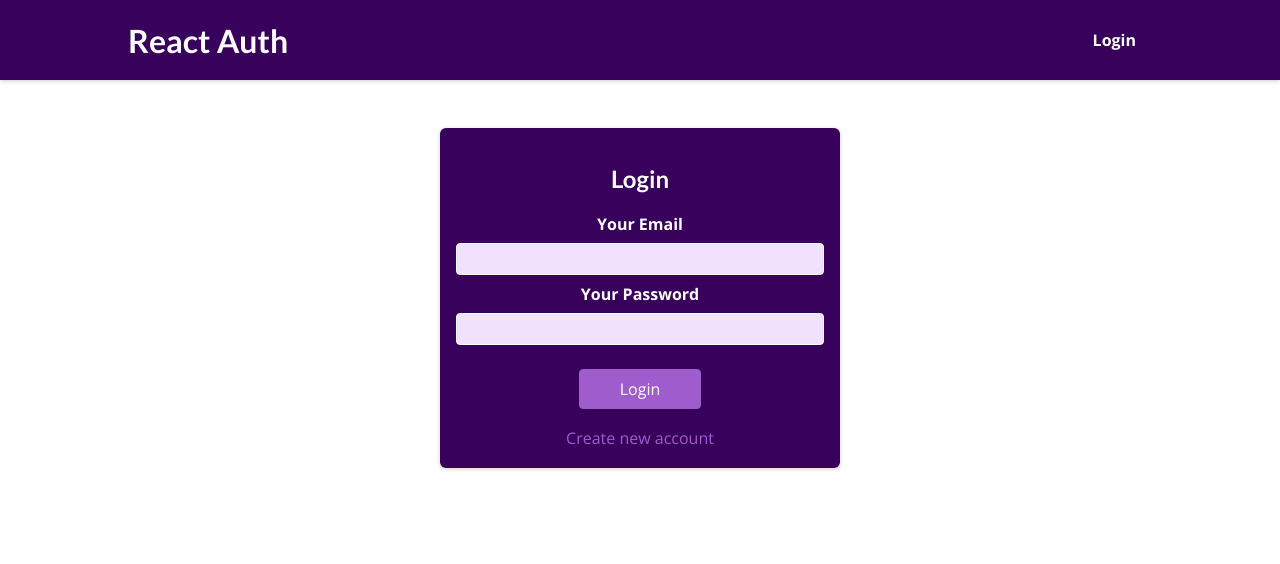
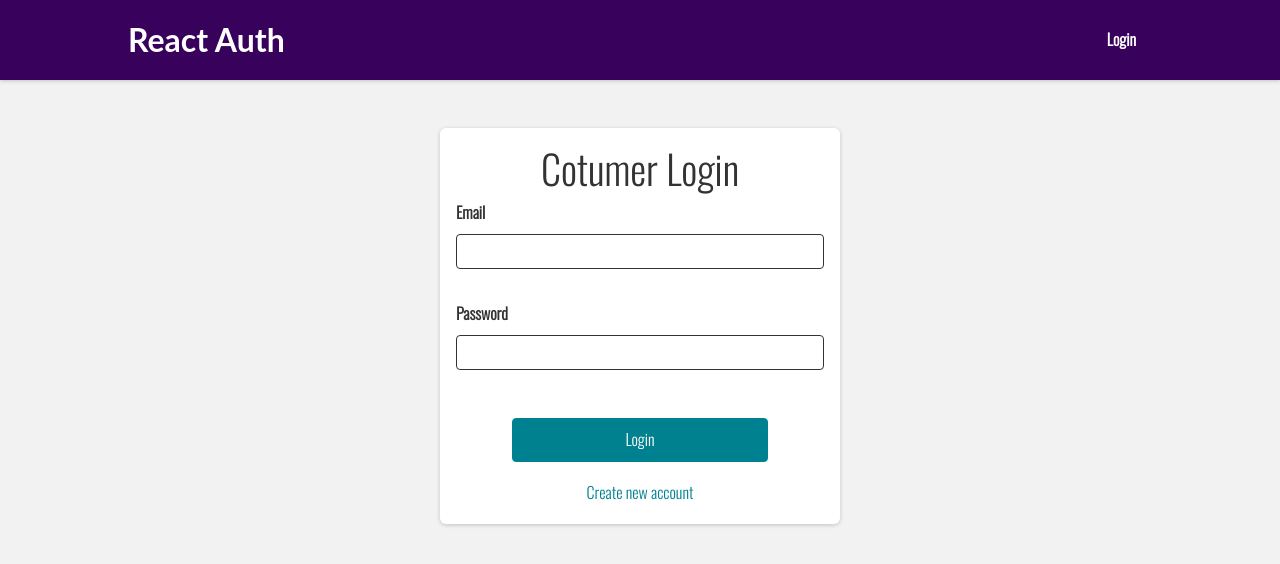
Before and after one commit to ofriaker/reActive, a React (Create React App) app in the folder client/: page /auth in a window 1280 px wide. Shown: the top 564 px of the page. Built offline with nearby package versions, Linux system fonts and the light colour scheme.

Commit message:
syling changes

```diff
--- a/client/src/components/Auth/AuthForm.js
+++ b/client/src/components/Auth/AuthForm.js
@@ -69,14 +69,14 @@ fetch (url ,
 
   return (
     <section className={classes.auth}>
-      <h1>{isLogin ? 'Login' : 'Sign Up'}</h1>
+      <h1>{isLogin ? 'Cotumer Login' : 'Sign Up'}</h1>
       <form onSubmit={submitHandler}>
         <div className={classes.control}>
-          <label htmlFor='email'>Your Email</label>
+          <label htmlFor='email'>Email</label>
           <input type='email' id='email' required ref = {emailInputRef}/>
         </div>
         <div className={classes.control}>
-          <label htmlFor='password'>Your Password</label>
+          <label htmlFor='password'>Password</label>
           <input type='password' id='password'  minLength = "7" required ref = {passwordInputRef} />
         </div>
         <div className={classes.actions}>
--- a/client/src/components/Auth/AuthForm.module.css
+++ b/client/src/components/Auth/AuthForm.module.css
@@ -1,41 +1,59 @@
+form {
+  background-color: white;
+}
+
 .auth {
   margin: 3rem auto;
   width: 95%;
   max-width: 25rem;
   border-radius: 6px;
-  background-color: #38015c;
+  background-color: white;
   box-shadow: 0 1px 4px rgba(0, 0, 0, 0.2);
   padding: 1rem;
-  text-align: center;
-  color: white;
+  text-align: left;
+  color: #333333;
+  font-family: 'Oswald', sans-serif;
 }
 
 .auth h1 {
   text-align: center;
-  color: white;
+  color: #333333;
 }
 
 .control {
   margin-bottom: 0.5rem;
+  background-color: white;
 }
 
 .control label {
   display: block;
-  color: white;
+  color: #333333;
   font-weight: bold;
   margin-bottom: 0.5rem;
 }
 
+input:-webkit-autofill,
+input:-webkit-autofill:hover,
+input:-webkit-autofill:focus,
+input:-webkit-autofill:active {
+  -webkit-box-shadow: 0 0 0 30px white inset !important;
+  font-family: 'Oswald', sans-serif;
+  color: #333333;
+  border: 1px solid #333333;
+  border-radius: 4px;
+}
 .control input {
-  font: inherit;
-  background-color: #f1e1fc;
-  color: #38015c;
+  color: #333333;
+  border: 1px solid #333333;
   border-radius: 4px;
-  border: 1px solid white;
   width: 100%;
   text-align: left;
   padding: 0.25rem;
+  font-family: 'Oswald', sans-serif;
+  margin-bottom: 1.5rem;
+  background-color: white;
 }
+
 
 .actions {
   margin-top: 1.5rem;
@@ -48,26 +66,26 @@
   cursor: pointer;
   font: inherit;
   color: white;
-  background-color: #9f5ccc;
-  border: 1px solid #9f5ccc;
+  background-color: #008190;
+  border: 1px solid #008190;
   border-radius: 4px;
-  padding: 0.5rem 2.5rem;
+  padding: 0.5rem 7rem;
 }
 
 .actions button:hover {
-  background-color: #873abb;
-  border-color: #873abb;
+  background-color: #005862;
+  border-color: #005862;
 }
 
 .actions .toggle {
   margin-top: 1rem;
   background-color: transparent;
-  color: #9f5ccc;
+  color: #008190;
   border: none;
   padding: 0.15rem 1.5rem;
 }
 
 .actions .toggle:hover {
   background-color: transparent;
-  color: #ae82cc;
+  color: #008190;
 }
--- a/client/src/components/Profile/ProfileForm.module.css
+++ b/client/src/components/Profile/ProfileForm.module.css
@@ -2,6 +2,7 @@
   width: 95%;
   max-width: 25rem;
   margin: 2rem auto;
+  background-color: white;
 }
 
 .control {
@@ -20,9 +21,9 @@
   font: inherit;
   width: 100%;
   border-radius: 4px;
-  border: 1px solid #38015c;
+  border: 1px solid #005862;
   padding: 0.25rem;
-  background-color: #f7f0fa;
+  background-color: white;
 }
 
 .action {
@@ -34,12 +35,12 @@
   cursor: pointer;
   padding: 0.5rem 1.5rem;
   border-radius: 4px;
-  background-color: #38015c;
+  background-color: #005862;
   color: white;
-  border: 1px solid #38015c;
+  border: 1px solid #005862;
 }
 
 .action button:hover {
-  background-color: #540d83;
-  border-color: #540d83;
+  background-color: #005862;
+  border-color: #005862;
 }
--- a/client/src/index.css
+++ b/client/src/index.css
@@ -1,12 +1,15 @@
-@import url('https://fonts.googleapis.com/css2?family=Lato:wght@700&family=Open+Sans:wght@400;700&display=swap');
+@import url('https://fonts.googleapis.com/css2?family=Oswald:wght@300&display=swap');
+@import '~mdb-ui-kit/css/mdb.min.css';
 
 * {
   box-sizing: border-box;
+  font-family: 'Oswald', sans-serif;
 }
 
 body {
-  font-family: 'Open Sans', 'Lato', sans-serif;
+  font-family: 'Oswald', sans-serif;
   margin: 0;
+  background-color: #F2F2F2;
 }
 
 h1,
@@ -15,5 +18,5 @@ h3,
 h4,
 h5,
 h6 {
-  font-family: 'Lato', sans-serif;
+  font-family: 'Oswald', sans-serif;
 }
```
